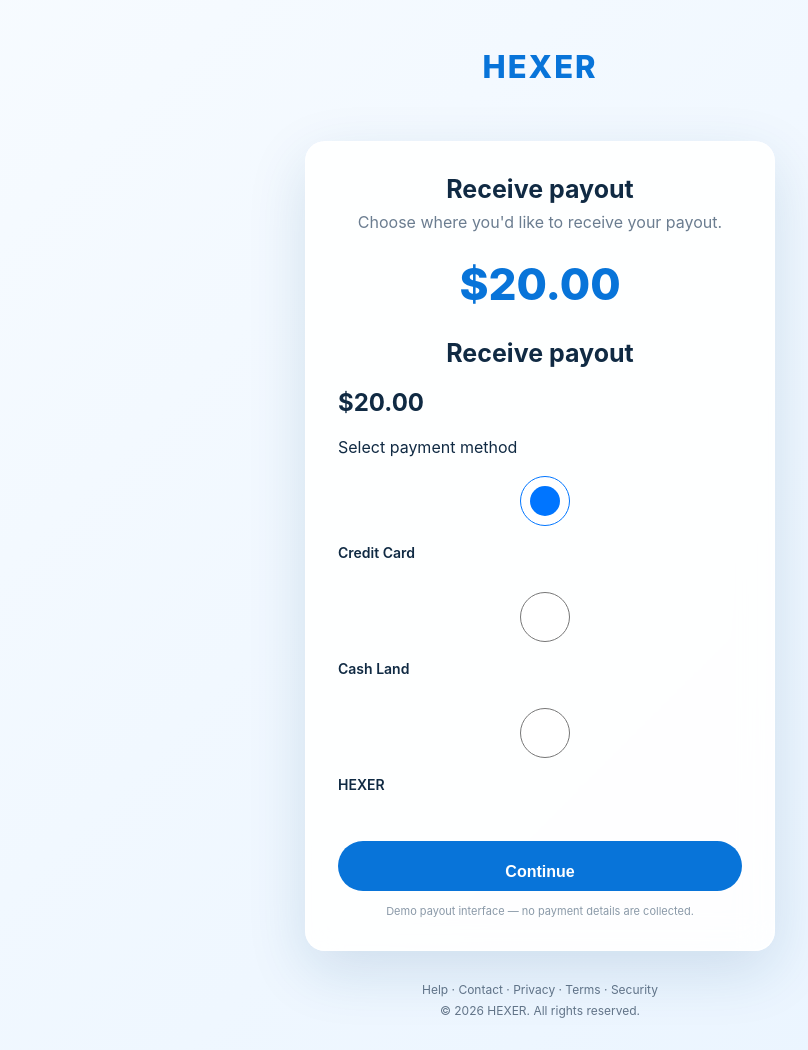
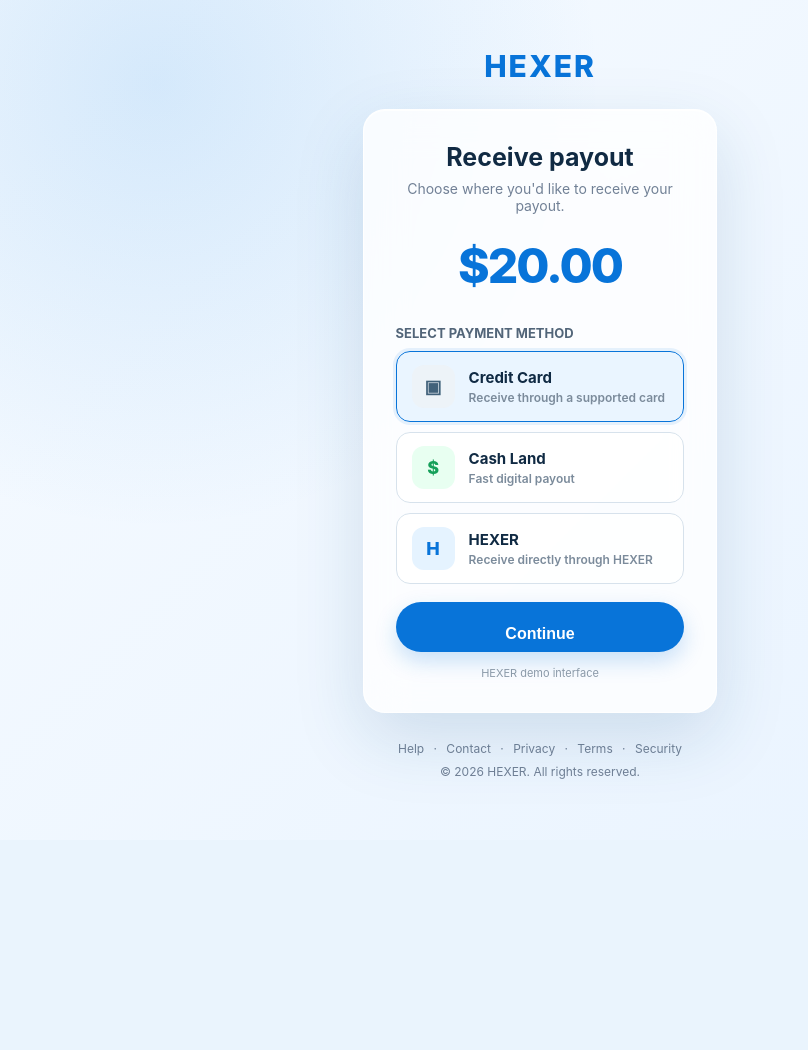
Before and after one commit to goodsunshine22-coder/Recieve-pay, a Flask app: page /payout in a window 1280 px wide. Shown: the whole page, without its empty margins (100-908 px from the left). After the commit the page ends 779 px from the top, so only its background shows below. Run offline with Flask 3, Linux system fonts and the light colour scheme.

Commit message:
Update payout.html

```diff
--- a/templates/payout.html
+++ b/templates/payout.html
@@ -1,98 +1,387 @@
-<!doctype html>
+<!DOCTYPE html>
 <html lang="en">
 <head>
-<meta charset="utf-8">
-<meta name="viewport" content="width=device-width,initial-scale=1">
-<link rel="stylesheet" href="static/style.css">
+    <meta charset="UTF-8">
+    <meta name="viewport" content="width=device-width, initial-scale=1.0">
+
     <title>HEXER — Receive Payout</title>
+
+    <link rel="stylesheet" href="/static/style.css">
+
     <style>
-*{box-sizing:border-box}
-body{margin:0;min-height:100vh;font-family:-apple-system,BlinkMacSystemFont,"Segoe UI",Arial,sans-serif;background:linear-gradient(135deg,#f7fbff,#e9f4ff);color:#102a43;display:flex;flex-direction:column;align-items:center}
-.brand{margin-top:48px;color:#0874d9;font-size:31px;font-weight:800;letter-spacing:2px}
-.card{width:min(470px,calc(100% - 30px));margin:28px auto;padding:32px;background:rgba(255,255,255,.9);border:1px solid rgba(255,255,255,.95);border-radius:20px;box-shadow:0 20px 60px rgba(15,78,125,.14);backdrop-filter:blur(16px)}
-h1{text-align:center;font-size:25px;margin:0 0 8px}
-.sub{text-align:center;color:#6b7d90;margin:0 0 25px}
-.amount{text-align:center;font-size:44px;font-weight:800;color:#0874d9;margin:8px 0 27px}
-.section-title{font-size:14px;font-weight:700;margin-bottom:12px}
-.option{width:100%;display:flex;align-items:center;gap:14px;padding:16px;margin:10px 0;border:1px solid #d4e0eb;border-radius:13px;background:#fff;cursor:pointer;transition:.18s ease}
-.option:hover{border-color:#0874d9;transform:translateY(-1px);box-shadow:0 6px 18px rgba(8,116,217,.09)}
-.option input{accent-color:#0874d9;width:18px;height:18px}
-.icon{width:43px;height:43px;border-radius:11px;display:grid;place-items:center;font-weight:800;font-size:14px}
-.card-icon{background:#eef4fa;color:#315a7d}
-.cash-icon{background:#e9fff1;color:#16a05a}
-.hexer-icon{background:#e7f3ff;color:#0874d9}
-.name{font-weight:700}
-.desc{font-size:12px;color:#718096;margin-top:3px}
-.continue{width:100%;height:50px;border:0;border-radius:25px;margin-top:20px;background:#0874d9;color:#fff;font-size:16px;font-weight:700;cursor:pointer}
-.continue:hover{background:#075eaf}
-.demo{margin-top:13px;text-align:center;font-size:11px;color:#8a99a8}
-footer{margin:0 20px 28px;text-align:center;color:#637589;font-size:12px;line-height:1.8}
+        * {
+            box-sizing: border-box;
+        }
+
+        body {
+            margin: 0;
+            min-height: 100vh;
+            font-family: -apple-system, BlinkMacSystemFont, "Segoe UI", Arial, sans-serif;
+            background:
+                radial-gradient(circle at 20% 10%, rgba(30, 136, 229, .15), transparent 35%),
+                linear-gradient(135deg, #f7fbff 0%, #e8f3ff 100%);
+            color: #102a43;
+        }
+
+        .page {
+            min-height: 100vh;
+            display: flex;
+            flex-direction: column;
+            align-items: center;
+        }
+
+        .brand {
+            margin-top: 48px;
+            margin-bottom: 25px;
+            font-size: 30px;
+            font-weight: 850;
+            letter-spacing: 2px;
+            color: #0874d9;
+        }
+
+        .payout-card {
+            width: min(450px, calc(100% - 30px));
+            padding: 32px;
+            border-radius: 22px;
+
+            background: rgba(255, 255, 255, 0.78);
+            border: 1px solid rgba(255, 255, 255, 0.95);
+
+            box-shadow:
+                0 25px 70px rgba(20, 80, 130, .15),
+                inset 0 1px 0 rgba(255,255,255,.8);
+
+            backdrop-filter: blur(20px);
+            -webkit-backdrop-filter: blur(20px);
+        }
+
+        .title {
+            text-align: center;
+            font-size: 25px;
+            font-weight: 700;
+            margin: 0;
+        }
+
+        .subtitle {
+            text-align: center;
+            color: #718096;
+            font-size: 14px;
+            margin: 8px 0 0;
+        }
+
+        .amount {
+            text-align: center;
+            font-size: 48px;
+            font-weight: 800;
+            letter-spacing: -2px;
+            color: #0874d9;
+            margin: 22px 0 30px;
+        }
+
+        .method-title {
+            font-size: 13px;
+            font-weight: 700;
+            color: #526579;
+            margin-bottom: 10px;
+        }
+
+        /* Hide the actual radio buttons */
+        .payment-option input {
+            display: none;
+        }
+
+        .payment-option {
+            display: block;
+            cursor: pointer;
+            margin-bottom: 10px;
+        }
+
+        .payment-box {
+            display: flex;
+            align-items: center;
+            gap: 14px;
+
+            padding: 13px 15px;
+
+            border: 1px solid #d7e2ec;
+            border-radius: 14px;
+
+            background: rgba(255,255,255,.75);
+
+            transition:
+                border-color .18s ease,
+                background .18s ease,
+                transform .18s ease,
+                box-shadow .18s ease;
+        }
+
+        .payment-box:hover {
+            transform: translateY(-1px);
+            border-color: #9fc9ec;
+            box-shadow: 0 7px 20px rgba(8,116,217,.08);
+        }
+
+        .payment-option input:checked + .payment-box {
+            border-color: #0874d9;
+            background: rgba(232,244,255,.9);
+            box-shadow: 0 0 0 3px rgba(8,116,217,.09);
+        }
+
+        .payment-icon {
+            width: 43px;
+            height: 43px;
+            flex: 0 0 43px;
+
+            display: flex;
+            align-items: center;
+            justify-content: center;
+
+            border-radius: 12px;
+            font-size: 18px;
+            font-weight: 800;
+        }
+
+        .card-icon {
+            background: #edf3f8;
+            color: #41617a;
+        }
+
+        .cash-icon {
+            background: #e8fff1;
+            color: #16a05a;
+        }
+
+        .hexer-icon {
+            background: #e5f3ff;
+            color: #0874d9;
+        }
+
+        .method-name {
+            font-size: 15px;
+            font-weight: 700;
+        }
+
+        .method-description {
+            margin-top: 3px;
+            font-size: 12px;
+            color: #7b8b9b;
+        }
+
+        .continue {
+            width: 100%;
+            height: 50px;
+            margin-top: 18px;
+
+            border: none;
+            border-radius: 25px;
+
+            background: #0874d9;
+            color: white;
+
+            font-size: 16px;
+            font-weight: 700;
+
+            cursor: pointer;
+
+            box-shadow: 0 9px 22px rgba(8,116,217,.22);
+
+            transition: .18s ease;
+        }
+
+        .continue:hover {
+            background: #075eaf;
+            transform: translateY(-1px);
+        }
+
+        .demo-note {
+            margin-top: 14px;
+            text-align: center;
+            color: #8a99a8;
+            font-size: 11px;
+        }
+
+        footer {
+            margin-top: 25px;
+            padding: 0 20px 28px;
+            text-align: center;
+            color: #718096;
+            font-size: 12px;
+            line-height: 1.9;
+        }
+
+        footer span {
+            margin: 0 6px;
+        }
+
+        @media (max-width: 480px) {
+            .brand {
+                margin-top: 32px;
+            }
+
+            .payout-card {
+                padding: 25px 20px;
+            }
+
+            .amount {
+                font-size: 42px;
+            }
+        }
     </style>
 </head>
+
 <body>
-<div class="brand">HEXER</div>
 
-<main class="card">
-  <h1>Receive payout</h1>
-  <p class="sub">Choose where you'd like to receive your payout.</p>
+<div class="page">
 
-  <div class="amount">$20.00</div>
+    <div class="brand">
+        HEXER
+    </div>
+
+    <main class="payout-card">
+
+        <h1 class="title">
+            Receive payout
+        </h1>
+
+        <p class="subtitle">
+            Choose where you'd like to receive your payout.
+        </p>
+
+        <div class="amount">
+            $20.00
+        </div>
+
+        <div class="method-title">
+            SELECT PAYMENT METHOD
+        </div>
 
         <form method="POST" action="/payout/select">
 
-    <h1>Receive payout</h1>
+            <!-- CREDIT CARD -->
 
-    <h2>$20.00</h2>
+            <label class="payment-option">
 
-    <p>Select payment method</p>
-
-    <label>
                 <input
                     type="radio"
                     name="method"
                     value="card"
                     checked
                 >
+
+                <div class="payment-box">
+
+                    <div class="payment-icon card-icon">
+                        ▣
+                    </div>
+
+                    <div>
+                        <div class="method-name">
                             Credit Card
+                        </div>
+
+                        <div class="method-description">
+                            Receive through a supported card
+                        </div>
+                    </div>
+
+                </div>
+
             </label>
 
-    <br>
 
-    <label>
+            <!-- CASH LAND -->
+
+            <label class="payment-option">
+
                 <input
                     type="radio"
                     name="method"
                     value="cashland"
                 >
+
+                <div class="payment-box">
+
+                    <div class="payment-icon cash-icon">
+                        $
+                    </div>
+
+                    <div>
+                        <div class="method-name">
                             Cash Land
+                        </div>
+
+                        <div class="method-description">
+                            Fast digital payout
+                        </div>
+                    </div>
+
+                </div>
+
             </label>
 
-    <br>
 
-    <label>
+            <!-- HEXER -->
+
+            <label class="payment-option">
+
                 <input
                     type="radio"
                     name="method"
                     value="hexer"
                 >
+
+                <div class="payment-box">
+
+                    <div class="payment-icon hexer-icon">
+                        H
+                    </div>
+
+                    <div>
+                        <div class="method-name">
                             HEXER
+                        </div>
+
+                        <div class="method-description">
+                            Receive directly through HEXER
+                        </div>
+                    </div>
+
+                </div>
+
             </label>
 
-    <br><br>
 
-    <button type="submit">
+            <button
+                class="continue"
+                type="submit"
+            >
                 Continue
             </button>
 
         </form>
-  <div class="demo" id="status">Demo payout interface — no payment details are collected.</div>
+
+        <div class="demo-note">
+            HEXER demo interface
+        </div>
+
     </main>
 
+
     <footer>
-  Help · Contact · Privacy · Terms · Security<br>
+        <span>Help</span>
+        ·
+        <span>Contact</span>
+        ·
+        <span>Privacy</span>
+        ·
+        <span>Terms</span>
+        ·
+        <span>Security</span>
+        <br>
         © 2026 HEXER. All rights reserved.
     </footer>
 
+</div>
 
 </body>
 </html>
```
Lines whose indentation alone changed are shown as unchanged.
